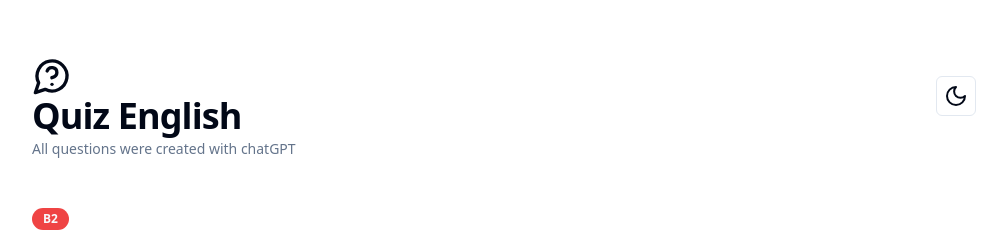
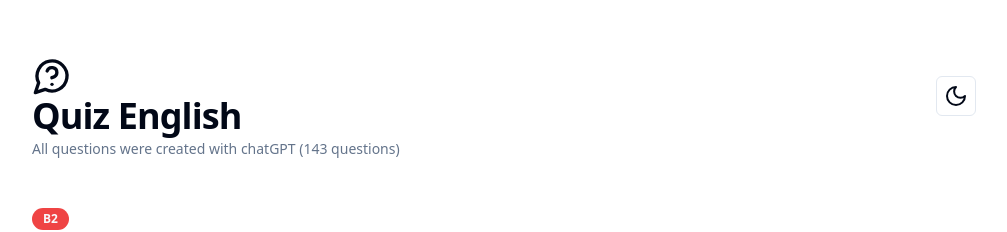
Before and after one commit to maicolsantos/quiz-english, a Next.js app: page / in a window 1280 px wide. Shown: the top 232 px of the page, without its empty margins (136-1143 px from the left). Built offline with nearby package versions, Linux system fonts and the light colour scheme.

Commit message:
Add total questions

```diff
--- a/src/app/page.tsx
+++ b/src/app/page.tsx
@@ -10,7 +10,7 @@ export default async function Home() {
 
   return (
     <div className="max-w-5xl mx-auto p-5 md:p-10">
-      <Header />
+      <Header totalQuestions={data.quiz.questions.length} />
       <QuestionContainer data={data} />
     </div>
   )
--- a/src/components/header.tsx
+++ b/src/components/header.tsx
@@ -1,7 +1,11 @@
 import { MessageCircleQuestion } from 'lucide-react'
 import { ToggleTheme } from './toggleTheme'
 
-export const Header = () => {
+type HeaderProps = {
+  totalQuestions: number
+}
+
+export const Header = ({ totalQuestions }: HeaderProps) => {
   return (
     <>
       <header className="py-4  mb-8">
@@ -13,7 +17,7 @@ export const Header = () => {
           <ToggleTheme />
         </div>
         <small className="text-sm font-medium leading-none text-muted-foreground">
-          All questions were created with chatGPT
+          All questions were created with chatGPT ({totalQuestions} questions)
         </small>
       </header>
     </>
```
